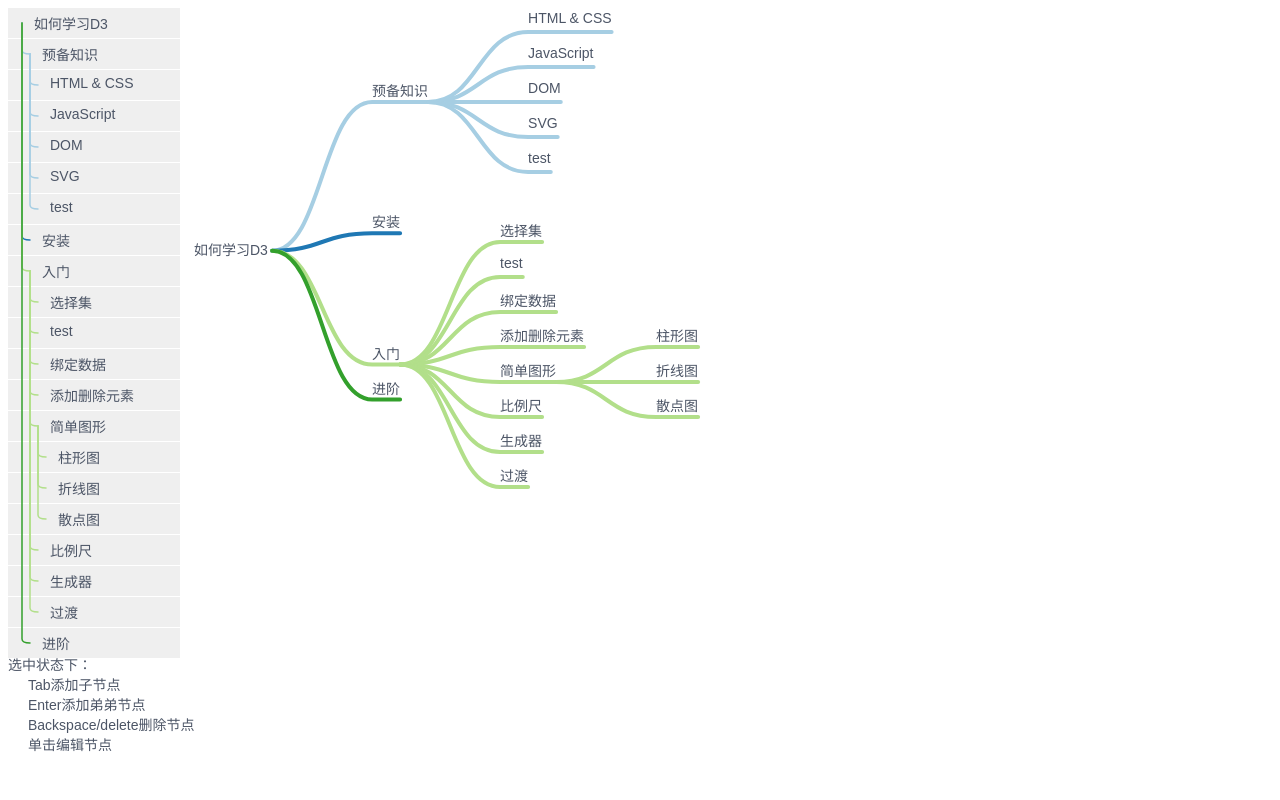
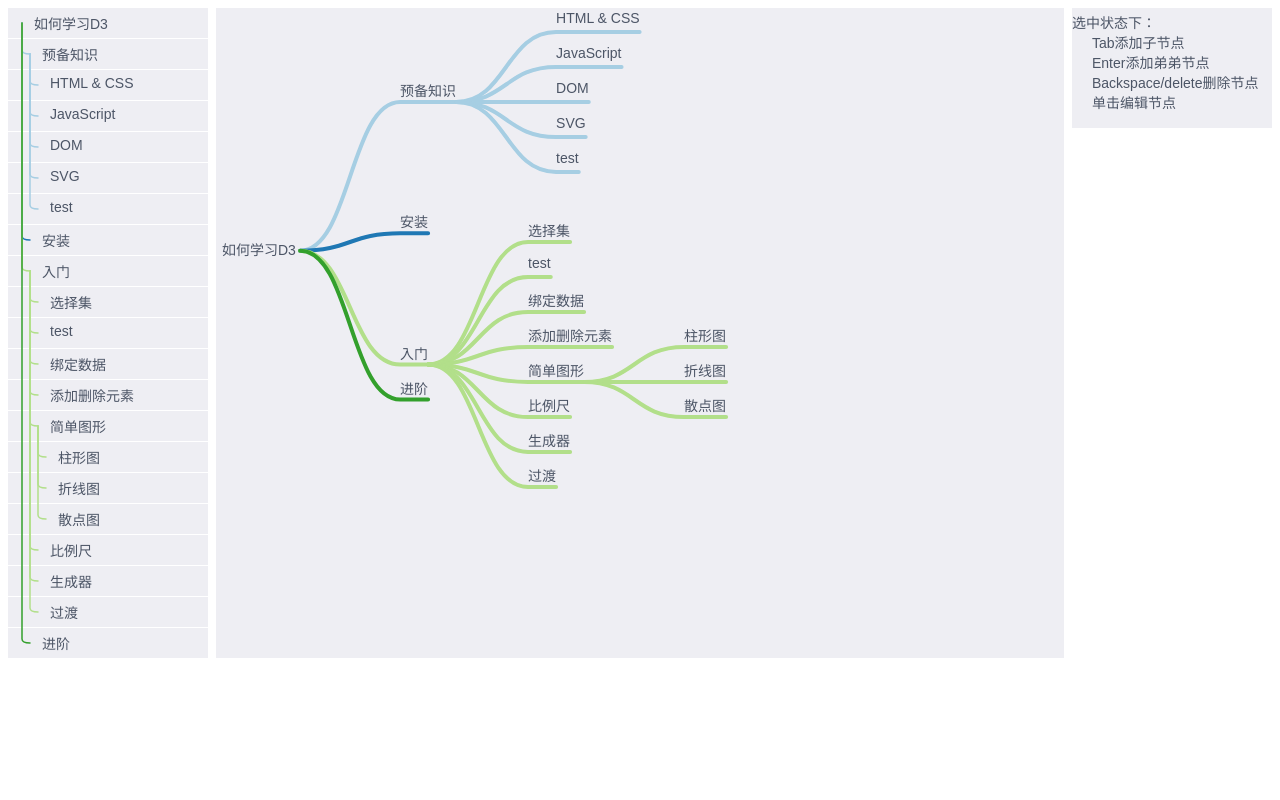
Before and after one commit to hellowuxin/web-mindmap, a website: page public/index.html in a window 1280 px wide. Drawn offline with nearby package versions, Linux system fonts and the light colour scheme.

Commit message:
小更新，准备开始解决遗留bug

```diff
--- a/public/css/mindmap.scss
+++ b/public/css/mindmap.scss
@@ -20,8 +20,10 @@
 }
 
 .mindmap {
+  background-color: rgb(238, 238, 243);
+  flex: auto;
   height: 650px;
-  width: 100%;
+  margin-right: 8px;
 
   rect {
     fill: blue;
@@ -52,7 +54,7 @@
   width: 200px;
 
   rect {
-    fill: rgb(239, 239, 239);
+    fill: rgb(238, 238, 243);
   }
 
   .outpath {
@@ -71,8 +73,9 @@
 }
 
 .tip {
-  bottom: 0;
-  position: absolute;
+  background-color: rgb(238, 238, 243);
+  height: 120px;
+  width: 200px;
 
   text {
     fill: $fontColor;
--- a/public/js/main.js
+++ b/public/js/main.js
@@ -152,7 +152,6 @@
       n.y = n.depth * 8;
       index += 1;
     });
-
     const rDescendants = r.descendants();
     gOutNode.selectAll('g')
       .data(rDescendants)
```
Also changed, not shown: README.md, public/css/mindmap.css, 1 other file.
